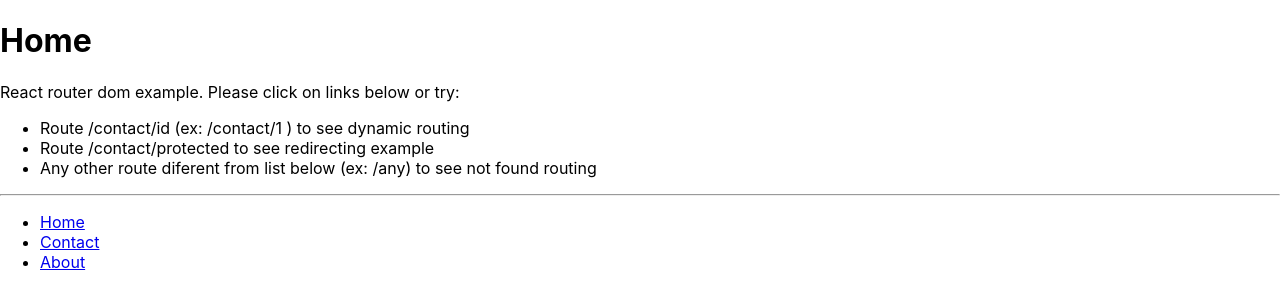
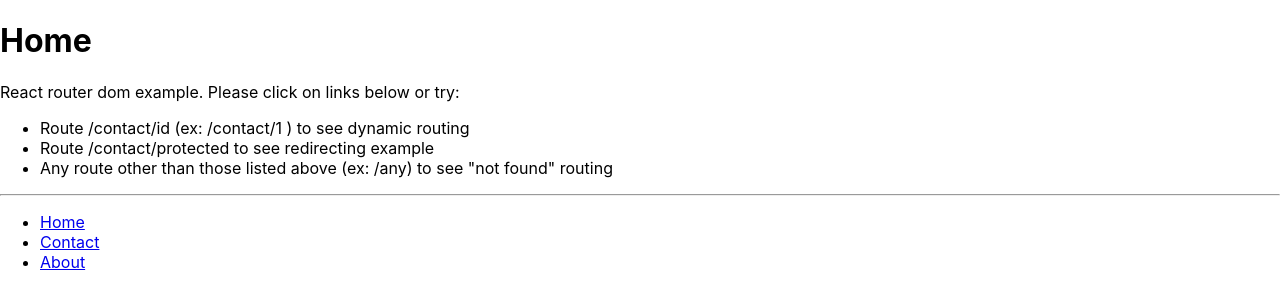
Before and after one commit to DANIEL-UFPB-FRONT/aula-react-router, a React (Create React App) app: page / in a window 1280 px wide. Shown: the top 306 px of the page. Built offline with nearby package versions, Linux system fonts and the light colour scheme.

Commit message:
Update Home.js

```diff
--- a/src/pages/Home.js
+++ b/src/pages/Home.js
@@ -8,7 +8,7 @@ function Home() {
             <ul>
                 <li>Route /contact/id (ex: /contact/1 ) to see dynamic routing</li>
                 <li>Route /contact/protected to see redirecting example</li>
-                <li>Any other route diferent from list below (ex: /any) to see not found routing</li>
+                <li>Any route other than those listed above (ex: /any) to see "not found" routing</li>
             </ul>
 
             <hr></hr>
```
